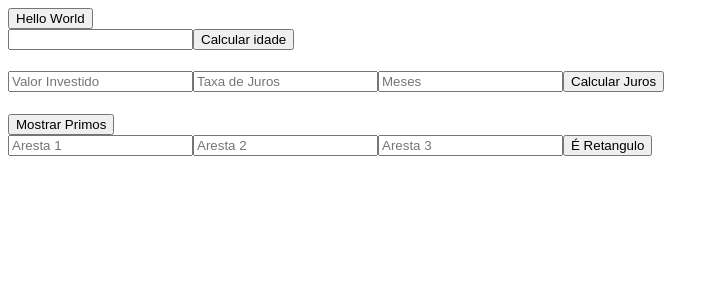
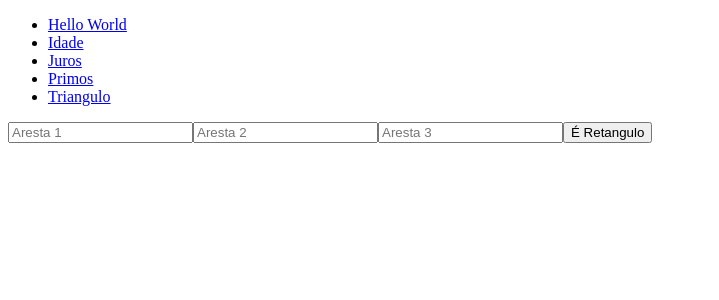
Before and after one commit to SrMatheus2000/Unimed, a React (Create React App) app: page /Triangulo in a window 1280 px wide. Shown: the top 300 px of the page, without its empty margins (0-719 px from the left). Built offline with nearby package versions, Linux system fonts and the light colour scheme.

Commit message:
Triangulo e Menu

```diff
--- a/package.json
+++ b/package.json
@@ -8,6 +8,7 @@
     "@testing-library/user-event": "^7.2.1",
     "react": "^16.12.0",
     "react-dom": "^16.12.0",
+    "react-router-dom": "^5.1.2",
     "react-scripts": "3.3.0"
   },
   "scripts": {
--- a/public/index.html
+++ b/public/index.html
@@ -28,12 +28,13 @@
   </head>
   <body>
     <noscript>You need to enable JavaScript to run this app.</noscript>
-    <div id="menu"></div>
+    <div id="root"></div>
+    <!-- <div id="menu"></div>
     <div id="hello"></div>
     <div id="idade"></div>
     <div id="juros"></div>
     <div id="primos"></div>
-    <div id="triangulo"></div>
+    <div id="triangulo"></div> -->
     <!--
       This HTML file is a template.
       If you open it directly in the browser, you will see an empty page.
--- a/src/Idade.js
+++ b/src/Idade.js
@@ -25,7 +25,7 @@ class Idade extends Component{
                 // <h2>{idade}</h2>
             // </React.Fragment>
             React.createElement("div", null,
-                React.createElement("input", {type:"number", ref:"ano", name:"ano"}, null),
+                React.createElement("input", {type:"number", ref:"ano", name:"ano", placeholder:"Data de Nascimento"}, null),
                 React.createElement("button", {onClick: this.calculaIdade}, "Calcular idade"),
                 React.createElement("h4", null, idade)
             )
--- a/src/Triangulo.js
+++ b/src/Triangulo.js
@@ -17,19 +17,31 @@ export class Triangulo extends Component{
                 this.setState({
                     eRetangulo:'É um triangulo Retangulo'
                 })
-           }
+           } else {
+            this.setState({
+                eRetangulo:'Não é um triangulo Retangulo'
+            })
+        }
         } else if (aresta2 >= aresta1 && aresta2 >= aresta3) {
             if (Math.sqrt(aresta1*aresta1+aresta3*aresta3)==aresta2) {
                 this.setState({
                     eRetangulo:'É um triangulo Retangulo'
                 })
-           }
-        } else if (aresta3 >= aresta1 && aresta3 >= aresta3) {
-            if (Math.sqrt(aresta2*aresta2+aresta1*aresta1)==aresta1) {
+           } else {
+            this.setState({
+                eRetangulo:'Não é um triangulo Retangulo'
+            })
+        }
+        } else if (aresta3 >= aresta1 && aresta3 >= aresta2) {
+            if (Math.sqrt(aresta2*aresta2+aresta1*aresta1)==aresta3) {
                 this.setState({
                     eRetangulo:'É um triangulo Retangulo'
                 })
-           }
+           } else {
+            this.setState({
+                eRetangulo:'Não é um triangulo Retangulo'
+            })
+        }
         }
 
     }
--- a/src/index.js
+++ b/src/index.js
@@ -9,6 +9,7 @@ import {Menu} from './Menu';
 import {Juros} from './Juros';
 import {Primos} from './Primos';
 import {Triangulo} from './Triangulo'
+import { Route, Link, BrowserRouter as Router } from 'react-router-dom'
 // let exibeMensagem=()=>{
 //     alert("Hello world");
 // }
@@ -22,26 +23,45 @@ import {Triangulo} from './Triangulo'
 
 
 // ReactDOM.render(<App />, document.getElementById('root'));
+
+const routing = (
+    <Router>
+      <div>
+        <ul>
+            <li>
+                <Link to="/">Hello World</Link>
+            </li>
+            <li>
+                <Link to="/Idade">Idade</Link>
+            </li>
+            <li>
+                <Link to="/Juros">Juros</Link>
+            </li>
+            <li>
+                <Link to="/Primos">Primos</Link>
+            </li>
+            <li>
+                <Link to="/Triangulo">Triangulo</Link>
+            </li>
+        </ul>
+        <Route exact path="/" component={Helloworld} />
+        <Route path="/Idade" component={Idade} />
+        <Route path="/Juros" component={Juros} />
+        <Route path="/Primos" component={Primos} />
+        <Route path="/Triangulo" component={Triangulo} />
+      </div>
+    </Router>
+  )
+  ReactDOM.render(routing, document.getElementById('root'))
+
+
 // ReactDOM.render(<Menu/>,document.getElementById('menu'));
 
-ReactDOM.render(<Helloworld/>,document.getElementById('hello'));
-ReactDOM.render(<Idade/>,document.getElementById('idade'));
-ReactDOM.render(<Juros/>,document.getElementById('juros'));
-ReactDOM.render(<Primos/>,document.getElementById('primos'));
-ReactDOM.render(<Triangulo/>,document.getElementById('triangulo'));
-
-
-
-
-
-
-
-
-
-
-
-
-
+// ReactDOM.render(<Helloworld/>,document.getElementById('hello'));
+// ReactDOM.render(<Idade/>,document.getElementById('idade'));
+// ReactDOM.render(<Juros/>,document.getElementById('juros'));
+// ReactDOM.render(<Primos/>,document.getElementById('primos'));
+// ReactDOM.render(<Triangulo/>,document.getElementById('triangulo'));
 
 // If you want your app to work offline and load faster, you can change
 // unregister() to register() below. Note this comes with some pitfalls.
```
Also changed, not shown: 1 other file (tests, documents, lock files or other folders).
